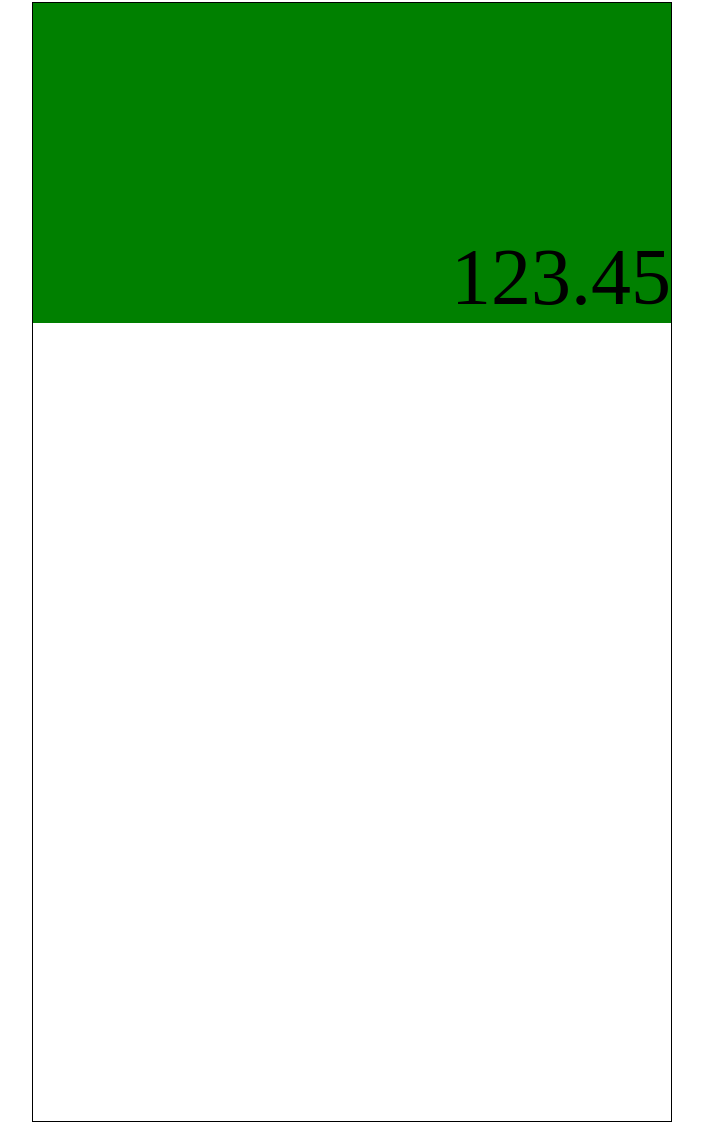
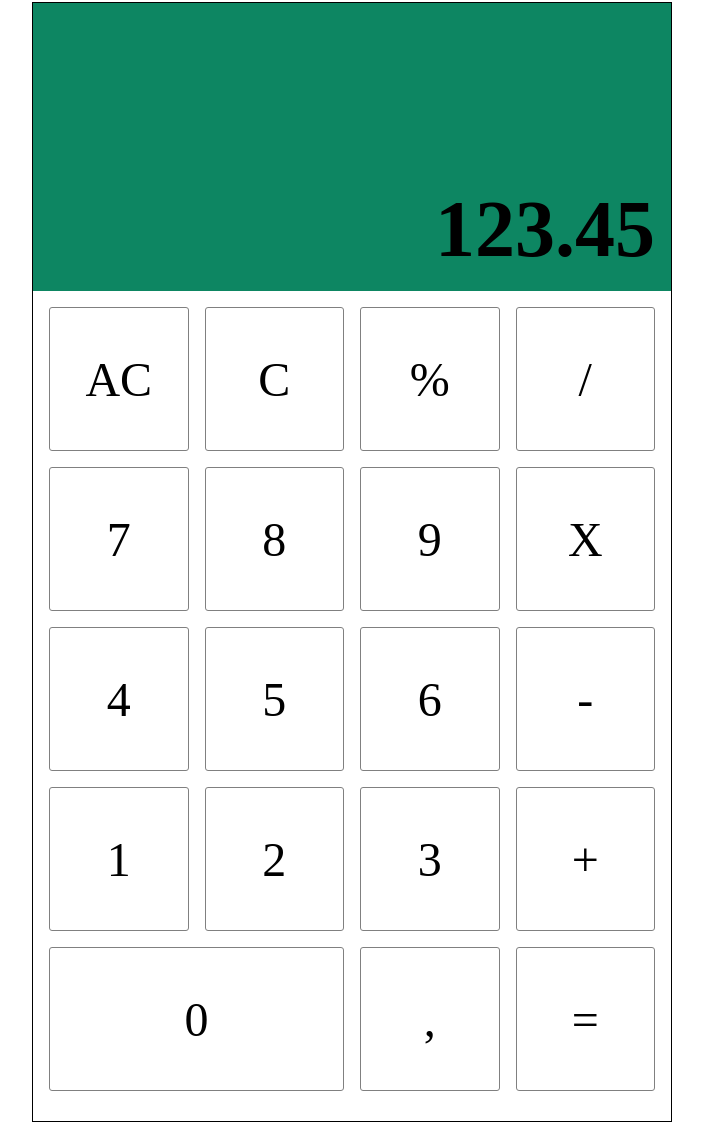
Before and after one commit to kenjin6576/Calculadora-2025, a plain HTML site: page index.html in a window 1280 px wide. Shown: the part 158-1280 px from the top of the page, without its empty margins (288-991 px from the left). Drawn offline with Linux system fonts and the light colour scheme.

Commit message:
Se completo teclado y pantalla

```diff
--- a/index.html
+++ b/index.html
@@ -16,7 +16,27 @@
 
     <main id="calculadora">
         <div class="pantalla">123.45</div>
-        <div class="teclado"></div>
+        <div class="teclado">
+            <div class="teclas tecla-ac">AC</div>
+            <div class="teclas tecla-c">C</div>
+            <div class="teclas tecla-mo">%</div>
+            <div class="teclas tecla-div">/</div>
+            <div class="teclas tecla-7">7</div>
+            <div class="teclas tecla-8">8</div>
+            <div class="teclas tecla-9">9</div>
+            <div class="teclas tecla-mul">X</div>
+            <div class="teclas tecla-4">4</div>
+            <div class="teclas tecla-5">5</div>
+            <div class="teclas tecla-6">6</div>
+            <div class="teclas tecla-res">-</div>
+            <div class="teclas tecla-1">1</div>
+            <div class="teclas tecla-2">2</div>
+            <div class="teclas tecla-3">3</div>
+            <div class="teclas tecla-sum">+</div>
+            <div class="teclas tecla-0">0</div>
+            <div class="teclas tecla-com">,</div>
+            <div class="teclas tecla-igual">=</div>
+        </div>
     </main>
 
 
--- a/views/pantallaviews.css
+++ b/views/pantallaviews.css
@@ -1,9 +1,11 @@
 .pantalla {
 
-    height: 20rem;
-    background: green;
+    height: 18rem;
+    background: rgb(13, 134, 98);
+    padding: 1rem;
 
     font-size: 5rem;
+    font-weight: 600;
 
     display: flex;
     align-items: end;
--- a/views/tecladoviews.css
+++ b/views/tecladoviews.css
@@ -1,3 +1,28 @@
 .teclado {
-    background: green;
+    padding: 1rem;
+
+    display: grid;
+    grid-template-columns: repeat(4,1fr);
+    grid-template-rows: repeat(5,9rem);
+    gap: 1rem;
 }
+
+.teclas {
+    font-size: 3rem;
+    border: 1px solid gray;
+    border-radius: 3px;
+
+    display: flex;
+    justify-content: center;
+    align-items: center;
+    cursor: pointer;
+}
+
+.teclas:hover{
+    background-color: greenyellow;
+}
+
+.tecla-0 {
+ grid-column: 1/3;
+
+}
```
